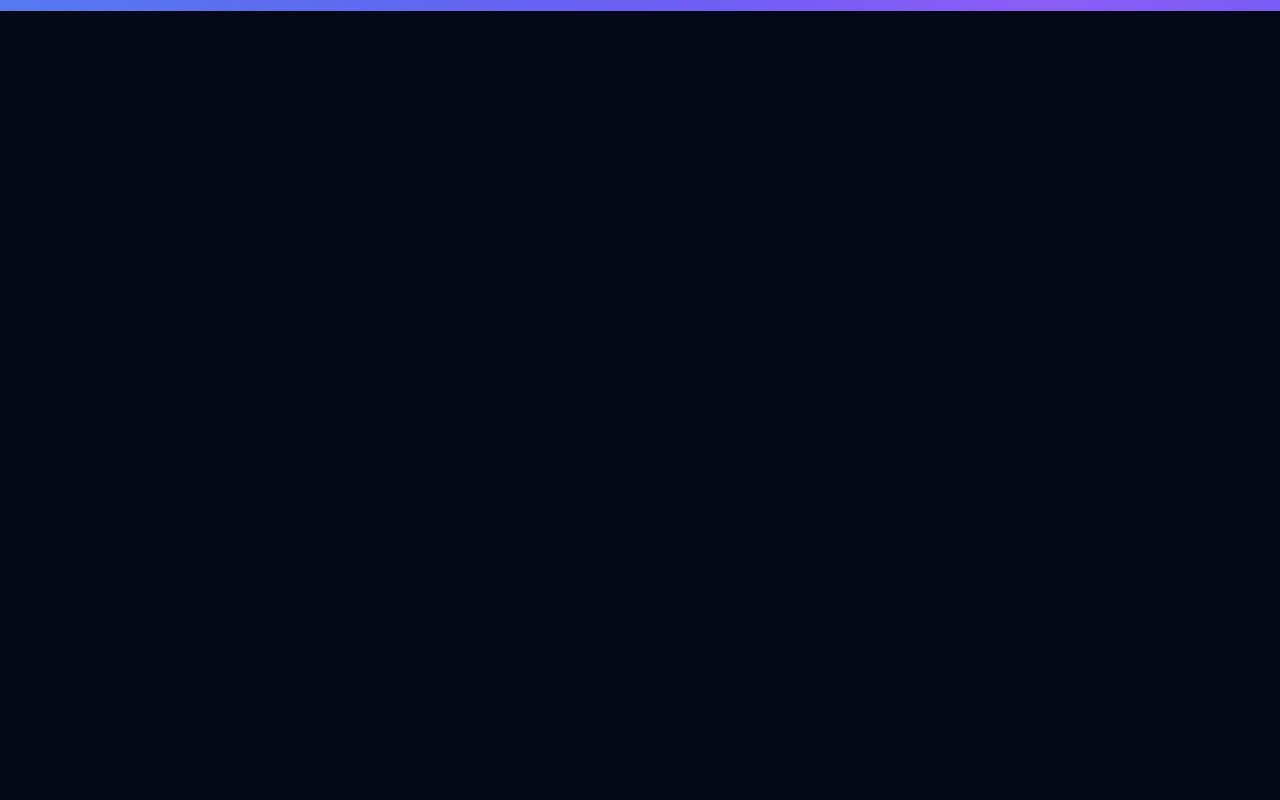
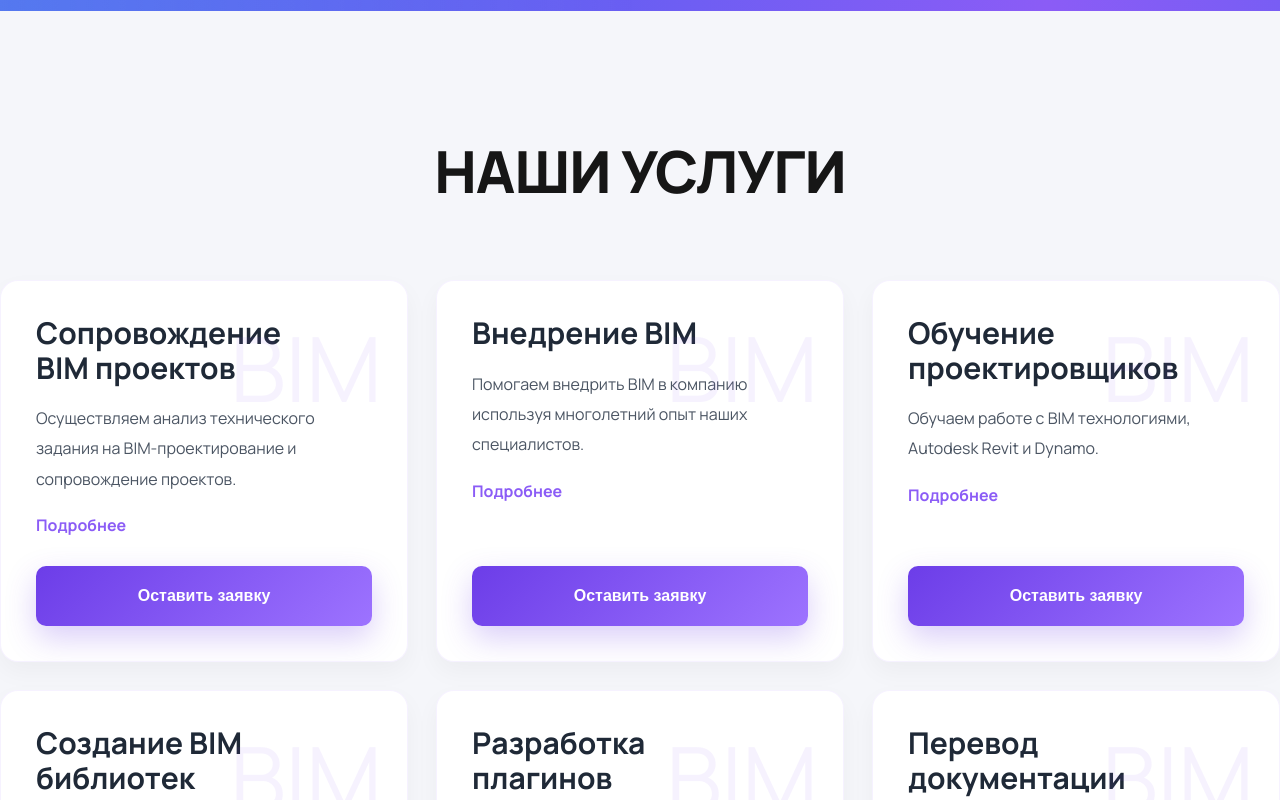
Before and after one commit to jokhongiir/HH-Soft, a Vue app: page / in a window 1280 px wide. Shown: the part 780-1580 px from the top of the page. Before the commit the page ends 800 px from the top, so only its background shows below. Built offline with nearby package versions, Linux system fonts and the light colour scheme.

Commit message:
Main2.vue and Main2.css added

```diff
--- a/src/pages/Main/Main.vue
+++ b/src/pages/Main/Main.vue
@@ -1,7 +1,9 @@
 <script setup>
     import Main1 from './main1/Main1.vue'
+    import Main2 from './main2/Main2.vue'
 </script>
 
 <template>
     <Main1/>
+    <Main2/>
 </template>
--- a/src/pages/Main/main2/Main2.css
+++ b/src/pages/Main/main2/Main2.css
@@ -0,0 +1,302 @@
+@import url("https://fonts.googleapis.com/css2?family=Manrope:wght@400;500;600;700;800&display=swap");
+
+* {
+  margin: 0;
+  padding: 0;
+  box-sizing: border-box;
+}
+
+#main2 {
+  width: 100%;
+  padding: 120px 0px;
+  background: #f5f6fa;
+  font-family: "Manrope", sans-serif;
+}
+
+.main2 {
+  max-width: 1400px;
+  margin: 0 auto;
+}
+
+.main2 h1 {
+  text-align: center;
+  font-size: clamp(38px, 5vw, 58px);
+  font-weight: 800;
+  color: #161616;
+  margin-bottom: 70px;
+  letter-spacing: -1px;
+}
+
+.main2-cards {
+  display: grid;
+  grid-template-columns: repeat(3, 1fr);
+  gap: 28px;
+}
+
+.main2-card {
+  position: relative;
+  overflow: hidden;
+
+  background: #ffffff;
+
+  min-height: 300px;
+
+  padding: 35px;
+
+  border-radius: 18px;
+
+  display: flex;
+  flex-direction: column;
+
+  border: 1px solid rgba(139, 92, 246, 0.08);
+
+  box-shadow:
+    0 10px 25px rgba(0, 0, 0, 0.04);
+
+  transition:
+    transform .45s ease,
+    box-shadow .45s ease,
+    border-color .45s ease;
+
+  animation: cardShow .8s ease forwards;
+}
+
+.main2-card::before {
+  content: "";
+
+  position: absolute;
+
+  width: 260px;
+  height: 260px;
+
+  top: -130px;
+  right: -130px;
+
+  border-radius: 50%;
+
+  background: radial-gradient(
+    circle,
+    rgba(139, 92, 246, 0.12),
+    transparent 70%
+  );
+
+  opacity: 0;
+
+  transition: .5s ease;
+}
+
+.main2-card:hover {
+  transform: translateY(-12px);
+
+  border-color: rgba(139, 92, 246, 0.25);
+
+  box-shadow:
+    0 35px 60px rgba(139, 92, 246, 0.12),
+    0 15px 30px rgba(0, 0, 0, 0.06);
+}
+
+.main2-card:hover::before {
+  opacity: 1;
+}
+
+/* ICON */
+
+.card-icon {
+  position: absolute;
+
+  top: 25px;
+  right: 25px;
+
+  font-size: 90px;
+
+  color: rgba(139, 92, 246, 0.08);
+
+  transition: .5s ease;
+
+  pointer-events: none;
+}
+
+.main2-card:hover .card-icon {
+  transform: rotate(10deg) scale(1.1);
+  color: rgba(139, 92, 246, 0.15);
+}
+
+/* TITLE */
+
+.main2-card h2 {
+  max-width: 270px;
+
+  font-size: 30px;
+  line-height: 1.15;
+
+  font-weight: 700;
+
+  color: #1f2937;
+
+  margin-bottom: 18px;
+
+  transition: .3s;
+}
+
+.main2-card:hover h2 {
+  color: #6d28d9;
+}
+
+/* TEXT */
+
+.main2-card p {
+  color: #4b5563;
+
+  font-size: 16px;
+  line-height: 1.9;
+
+  margin-bottom: 20px;
+}
+
+/* LINK */
+
+.main2-card a {
+  width: fit-content;
+
+  color: #8b5cf6;
+
+  text-decoration: none;
+
+  font-weight: 700;
+
+  position: relative;
+
+  margin-bottom: 30px;
+}
+
+.main2-card a::after {
+  content: "";
+
+  position: absolute;
+
+  left: 0;
+  bottom: -4px;
+
+  width: 0;
+  height: 2px;
+
+  background: #8b5cf6;
+
+  transition: .35s ease;
+}
+
+.main2-card:hover a::after {
+  width: 100%;
+}
+
+/* BUTTON */
+
+.main2-card button {
+  margin-top: auto;
+
+  width: 100%;
+  height: 60px;
+
+  border: none;
+  outline: none;
+
+  border-radius: 10px;
+
+  cursor: pointer;
+
+  color: white;
+
+  font-size: 16px;
+  font-weight: 700;
+
+  background: linear-gradient(
+    135deg,
+    #6c3de8,
+    #9d73ff
+  );
+
+  box-shadow:
+    0 12px 30px rgba(108, 61, 232, 0.25);
+
+  transition: .35s ease;
+}
+
+.main2-card button:hover {
+  transform: translateY(-3px);
+
+  box-shadow:
+    0 18px 40px rgba(108, 61, 232, 0.35);
+}
+
+.main2-card button:active {
+  transform: scale(.98);
+}
+
+/* ANIMATION */
+
+@keyframes cardShow {
+  from {
+    opacity: 0;
+    transform: translateY(35px);
+  }
+
+  to {
+    opacity: 1;
+    transform: translateY(0);
+  }
+}
+
+/* TABLET */
+
+@media (max-width: 1100px) {
+  .main2-cards {
+    grid-template-columns: repeat(2, 1fr);
+  }
+}
+
+/* MOBILE */
+
+@media (max-width: 768px) {
+  #main2 {
+    padding: 90px 15px;
+  }
+
+  .main2-cards {
+    grid-template-columns: 1fr;
+  }
+
+  .main2 h1 {
+    font-size: 38px;
+    margin-bottom: 50px;
+  }
+
+  .main2-card {
+    min-height: auto;
+  }
+
+  .main2-card h2 {
+    font-size: 26px;
+  }
+
+  .card-icon {
+    font-size: 70px;
+  }
+}
+
+@media (max-width: 480px) {
+  .main2-card {
+    padding: 28px 15px;
+  }
+
+  .main2-card h2 {
+    font-size: 24px;
+  }
+
+  .main2-card p {
+    font-size: 15px;
+  }
+
+  .main2-card button {
+    height: 56px;
+  }
+}
--- a/src/pages/Main/main2/Main2.vue
+++ b/src/pages/Main/main2/Main2.vue
@@ -0,0 +1,64 @@
+<script setup>
+import "./Main2.css";
+
+const services = [
+  {
+    title: "Сопровождение BIM проектов",
+    text: "Осуществляем анализ технического задания на BIM-проектирование и сопровождение проектов."
+  },
+  {
+    title: "Внедрение BIM",
+    text: "Помогаем внедрить BIM в компанию используя многолетний опыт наших специалистов."
+  },
+  {
+    title: "Обучение проектировщиков",
+    text: "Обучаем работе с BIM технологиями, Autodesk Revit и Dynamo."
+  },
+  {
+    title: "Создание BIM библиотек",
+    text: "Разрабатываем BIM-модели, семейства, шаблоны и стандарты компании."
+  },
+  {
+    title: "Разработка плагинов",
+    text: "Создаем плагины, скрипты и программные решения для автоматизации."
+  },
+  {
+    title: "Перевод документации",
+    text: "Преобразование 2D чертежей в полноценные BIM модели."
+  }
+];
+</script>
+
+<template>
+  <section id="main2">
+    <div class="main2">
+      <div class="section-title">
+        <h1>НАШИ УСЛУГИ</h1>
+      </div>
+
+      <div class="main2-cards">
+        <div
+          class="main2-card"
+          v-for="(item, index) in services"
+          :key="index"
+        >
+          <div class="card-icon">
+            BIM
+          </div>
+
+          <h2>{{ item.title }}</h2>
+
+          <p>
+            {{ item.text }}
+          </p>
+
+          <a href="#">Подробнее</a>
+
+          <button>
+            Оставить заявку
+          </button>
+        </div>
+      </div>
+    </div>
+  </section>
+</template>
```
